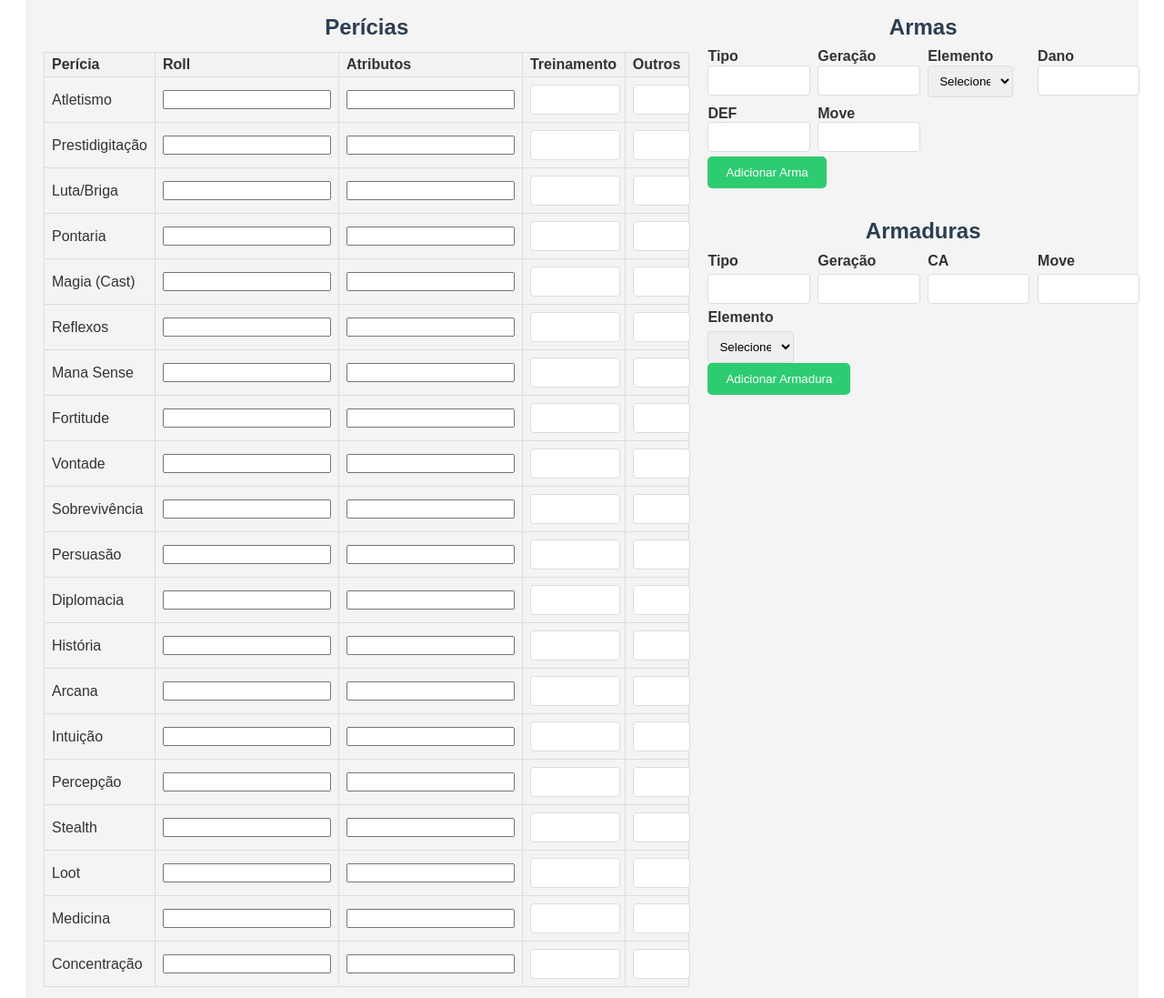
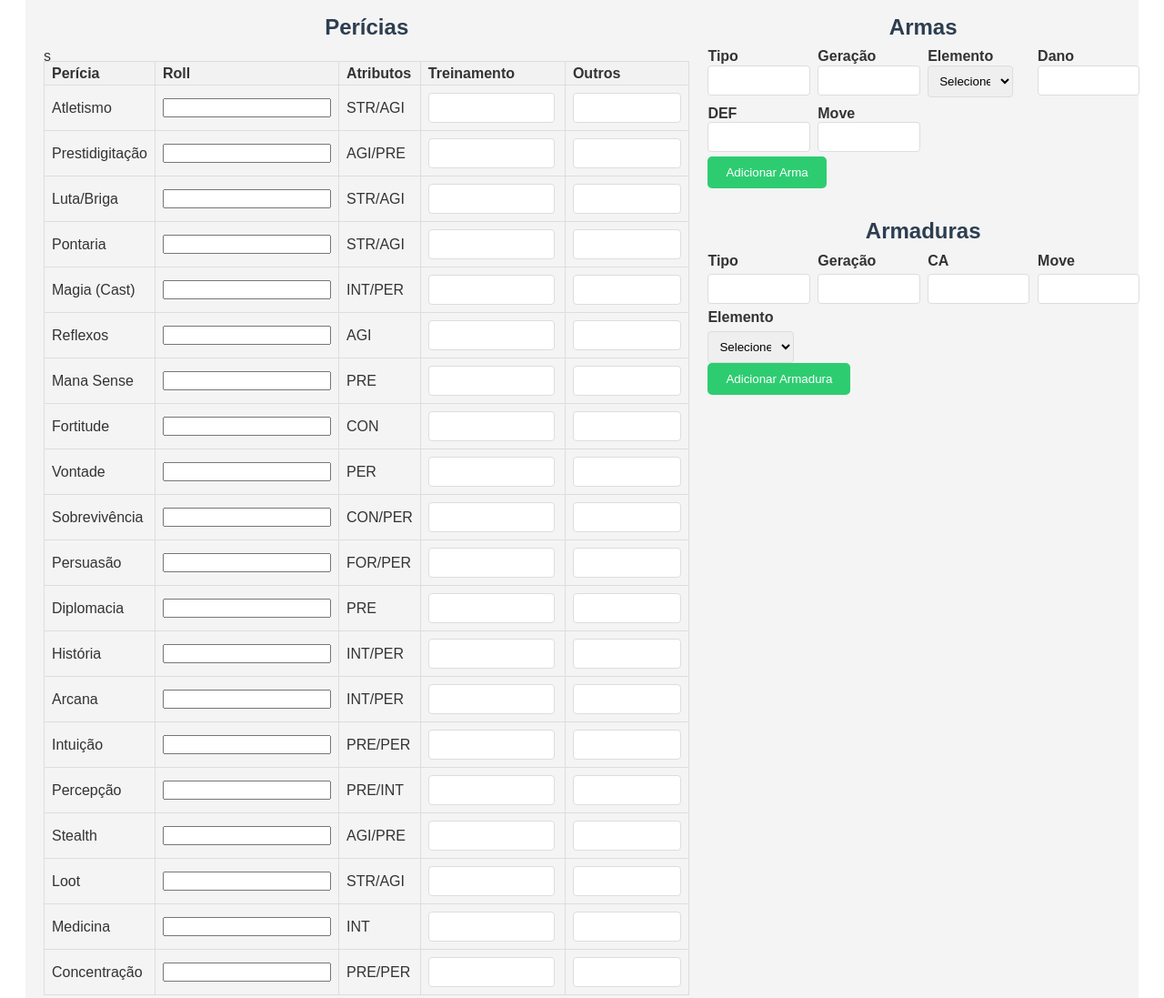
Before and after one commit to jefersonmarciano/ficha_RPG, a plain HTML site: page index.html in a window 1280 px wide. Shown: the part 990-2087 px from the top of the page at 91% size. Drawn offline with Linux system fonts and the light colour scheme.

Commit message:
alteração de status de atributos

```diff
--- a/index.html
+++ b/index.html
@@ -290,140 +290,140 @@
                             <tr>
                                 <td>Atletismo</td>
                                 <td><input type="string" name="athletics-roll"></td>
-                                <td><input type="string" name="athletics-attributes"></td>
+                                <td><span class="attribute">STR/AGI</span></td>
                                 <td><input type="number" name="athletics-training"></td>
                                 <td><input type="number" name="athletics-others"></td>
                             </tr>
                             <tr>
                                 <td>Prestidigitação</td>
                                 <td><input type="string" name="sleightOfHand-roll"></td>
-                                <td><input type="string" name="sleightOfHand-attributes"></td>
+                                <td><span class="attribute">AGI/PRE</span></td>
                                 <td><input type="number" name="sleightOfHand-training"></td>
                                 <td><input type="number" name="sleightOfHand-others"></td>
                             </tr>
                             <tr>
                                 <td>Luta/Briga</td>
                                 <td><input type="string" name="fighting-roll"></td>
-                                <td><input type="string" name="fighting-attributes"></td>
+                                <td><span class="attribute">STR/AGI</span></td>
                                 <td><input type="number" name="fighting-training"></td>
                                 <td><input type="number" name="fighting-others"></td>
                             </tr>
                             <tr>
                                 <td>Pontaria</td>
                                 <td><input type="string" name="shooting-roll"></td>
-                                <td><input type="string" name="shooting-attributes"></td>
+                                <td><span class="attribute">STR/AGI</span></td>
                                 <td><input type="number" name="shooting-training"></td>
                                 <td><input type="number" name="shooting-others"></td>
                             </tr>
                             <tr>
                                 <td>Magia (Cast)</td>
                                 <td><input type="string" name="magicCast-roll"></td>
-                                <td><input type="string" name="magicCast-attributes"></td>
+                                <td><span class="attribute">INT/PER</span></td>
                                 <td><input type="number" name="magicCast-training"></td>
                                 <td><input type="number" name="magicCast-others"></td>
                             </tr>
                             <tr>
                                 <td>Reflexos</td>
                                 <td><input type="string" name="reflexes-roll"></td>
-                                <td><input type="string" name="reflexes-attributes"></td>
+                                <td><span class="attribute">AGI</span></td>
                                 <td><input type="number" name="reflexes-training"></td>
                                 <td><input type="number" name="reflexes-others"></td>
                             </tr>
                             <tr>
                                 <td>Mana Sense</td>
                                 <td><input type="string" name="manaSense-roll"></td>
-                                <td><input type="string" name="manaSense-attributes"></td>
+                                <td><span class="attribute">PRE</span></td>
                                 <td><input type="number" name="manaSense-training"></td>
                                 <td><input type="number" name="manaSense-others"></td>
                             </tr>
                             <tr>
                                 <td>Fortitude</td>
                                 <td><input type="string" name="fortitude-roll"></td>
-                                <td><input type="string" name="fortitude-attributes"></td>
+                                <td><span class="attribute">CON</span></td>
                                 <td><input type="number" name="fortitude-training"></td>
                                 <td><input type="number" name="fortitude-others"></td>
                             </tr>
                             <tr>
                                 <td>Vontade</td>
                                 <td><input type="string" name="willpower-roll"></td>
-                                <td><input type="string" name="willpower-attributes"></td>
+                                <td><span class="attribute">PER</span></td>
                                 <td><input type="number" name="willpower-training"></td>
                                 <td><input type="number" name="willpower-others"></td>
                             </tr>
                             <tr>
                                 <td>Sobrevivência</td>
                                 <td><input type="string" name="survival-roll"></td>
-                                <td><input type="string" name="survival-attributes"></td>
+                                <td><span class="attribute">CON/PER</span></td>
                                 <td><input type="number" name="survival-training"></td>
                                 <td><input type="number" name="survival-others"></td>
                             </tr>
                             <tr>
                                 <td>Persuasão</td>
                                 <td><input type="string" name="persuasion-roll"></td>
-                                <td><input type="string" name="persuasion-attributes"></td>
+                                <td><span class="attribute">FOR/PER</span></td>
                                 <td><input type="number" name="persuasion-training"></td>
                                 <td><input type="number" name="persuasion-others"></td>
                             </tr>
                             <tr>
                                 <td>Diplomacia</td>
                                 <td><input type="string" name="diplomacy-roll"></td>
-                                <td><input type="string" name="diplomacy-attributes"></td>
+                                <td><span class="attribute">PRE</span></td>
                                 <td><input type="number" name="diplomacy-training"></td>
                                 <td><input type="number" name="diplomacy-others"></td>
                             </tr>
                             <tr>
                                 <td>História</td>
                                 <td><input type="string" name="history-roll"></td>
-                                <td><input type="string" name="history-attributes"></td>
+                                <td><span class="attribute">INT/PER</span></td>
                                 <td><input type="number" name="history-training"></td>
                                 <td><input type="number" name="history-others"></td>
                             </tr>
                             <tr>
                                 <td>Arcana</td>
                                 <td><input type="string" name="arcana-roll"></td>
-                                <td><input type="string" name="arcana-attributes"></td>
+                                <td><span class="attribute">INT/PER</span></td>
                                 <td><input type="number" name="arcana-training"></td>
                                 <td><input type="number" name="arcana-others"></td>
                             </tr>
                             <tr>
                                 <td>Intuição</td>
                                 <td><input type="string" name="insight-roll"></td>
-                                <td><input type="string" name="insight-attributes"></td>
-                                <td><input type="number" name="insight-training"></td>
+                                <td><span class="attribute">PRE/PER</span></td>
+                                <td><input type="number" name="insight-training"></td>s
                                 <td><input type="number" name="insight-others"></td>
                             </tr>
                             <tr>
                                 <td>Percepção</td>
                                 <td><input type="string" name="perception-roll"></td>
-                                <td><input type="string" name="perception-attributes"></td>
+                                <td><span class="attribute">PRE/INT</span></td>
                                 <td><input type="number" name="perception-training"></td>
                                 <td><input type="number" name="perception-others"></td>
                             </tr>
                             <tr>
                                 <td>Stealth</td>
                                 <td><input type="string" name="stealth-roll"></td>
-                                <td><input type="string" name="stealth-attributes"></td>
+                                <td><span class="attribute">AGI/PRE</span></td>
                                 <td><input type="number" name="stealth-training"></td>
                                 <td><input type="number" name="stealth-others"></td>
                             </tr>
                             <tr>
                                 <td>Loot</td>
                                 <td><input type="string" name="loot-roll"></td>
-                                <td><input type="string" name="loot-attributes"></td>
+                                <td><span class="attribute">STR/AGI</span></td>
                                 <td><input type="number" name="loot-training"></td>
                                 <td><input type="number" name="loot-others"></td>
                             </tr>
                             <tr>
                                 <td>Medicina</td>
                                 <td><input type="string" name="medicine-roll"></td>
-                                <td><input type="string" name="medicine-attributes"></td>
+                                <td><span class="attribute">INT</span></td>
                                 <td><input type="number" name="medicine-training"></td>
                                 <td><input type="number" name="medicine-others"></td>
                             </tr>
                             <tr>
                                 <td>Concentração</td>
                                 <td><input type="string" name="concentration-roll"></td>
-                                <td><input type="string" name="concentration-attributes"></td>
+                                <td><span class="attribute">PRE/PER</span></td>
                                 <td><input type="number" name="concentration-training"></td>
                                 <td><input type="number" name="concentration-others"></td>
                             </tr>
```
